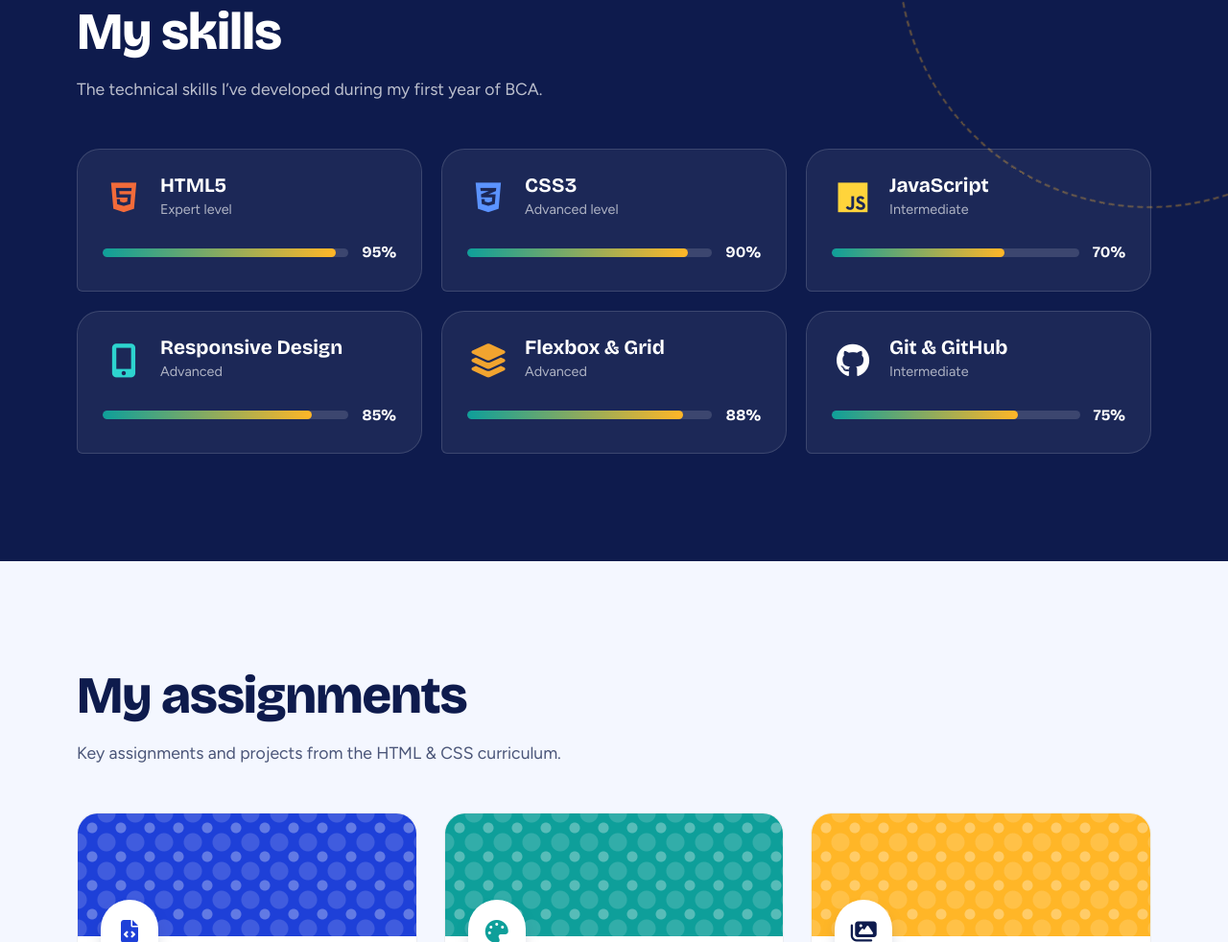
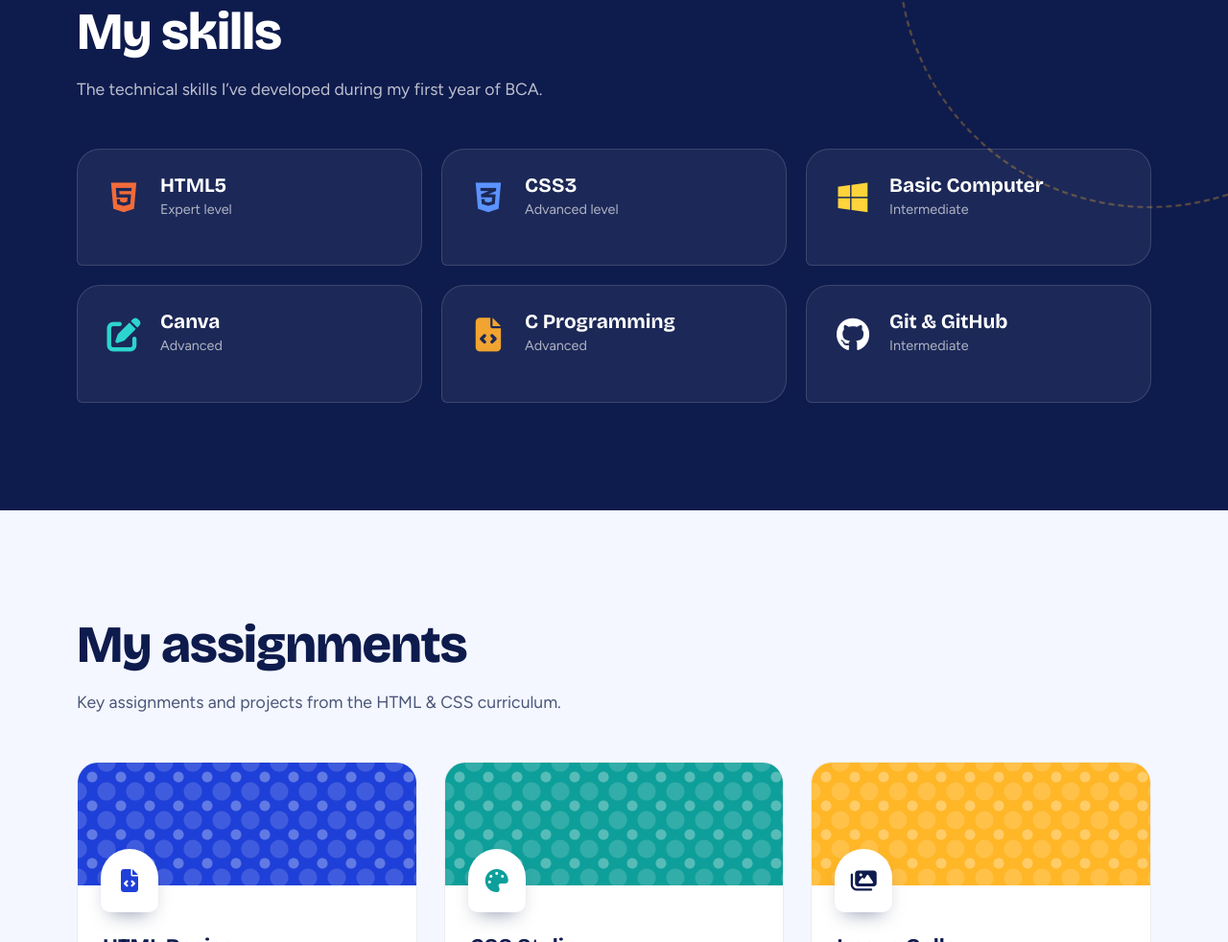
Before and after one commit to aish323rr-creator/Personal-Portfolio, a plain HTML site: page index.html in a window 1280 px wide. Shown: the part 1972-2954 px from the top of the page at 96% size. Drawn offline with nearby package versions, Linux system fonts and the light colour scheme.

Commit message:
Update index.html

```diff
--- a/index.html
+++ b/index.html
@@ -139,14 +139,14 @@
                 <p class="level">Expert level</p>
             </div>
         </div>
-        <div class="loading">
+        <!-- <div class="loading">
             <div class="load-main">
                 <div class="fill">
                 </div>
             </div>
             <span class="percentage">95%
             </span>
-        </div>
+        </div> -->
       </div>
       <div class="skill">
         <div class="skill-main">
@@ -156,65 +156,65 @@
                 <p class="level">Advanced level</p>
             </div>
         </div>
-        <div class="loading">
+        <!-- <div class="loading">
             <div class="load-main">
                 <div class="fill f2">
                 </div>
             </div>
             <span class="percentage">90%
             </span>
-        </div>
+        </div> -->
       </div>
       <div class="skill">
         <div class="skill-main">
-            <i class="fab fa-js" style="color: #FFD43B;;"></i>
+            <i class="fab fa-windows" style="color: #FFD43B;;"></i>
             <div class="js">
-                <h3>JavaScript</h3>
+                <h3>Basic Computer</h3>
                 <p class="level">Intermediate</p>
             </div>
         </div>
-        <div class="loading">
+        <!-- <div class="loading">
             <div class="load-main">
                 <div class="fill f3">
                 </div>
             </div>
             <span class="percentage">70%
             </span>
-        </div>
+        </div> -->
       </div>
       <div class="skill">
         <div class="skill-main">
-            <i class="fas fa-mobile-alt" style="color: #2DD4CF;"></i>
+            <i class="fas fa-edit" style="color: #2DD4CF;"></i>
             <div class="responsive">
-                <h3>Responsive Design</h3>
+                <h3>Canva</h3>
                 <p class="level">Advanced</p>
             </div>
         </div>
-        <div class="loading">
+        <!-- <div class="loading">
             <div class="load-main">
                 <div class="fill f4">
                 </div>
             </div>
             <span class="percentage">85%
             </span>
-        </div>
+        </div> -->
       </div>
       <div class="skill">
         <div class="skill-main">
-            <i class="fas fa-layer-group" style="color: #f1a42f;"></i>
+            <i class="fas fa-file-code" style="color: #f1a42f;"></i>
             <div class="flex">
-                <h3>Flexbox &amp; Grid</h3>
+                <h3>C Programming</h3>
                 <p class="level">Advanced</p>
             </div>
         </div>
-        <div class="loading">
+        <!-- <div class="loading">
             <div class="load-main">
                 <div class="fill f5">
                 </div>
             </div>
             <span class="percentage">88%
             </span>
-        </div>
+        </div> -->
       </div>
       <div class="skill">
         <div class="skill-main">
@@ -224,14 +224,14 @@
                 <p class="level">Intermediate</p>
             </div>
         </div>
-        <div class="loading">
+        <!-- <div class="loading">
             <div class="load-main">
                 <div class="fill f6">
                 </div>
             </div>
             <span class="percentage">75%
             </span>
-        </div>
+        </div> -->
       </div>
     </div>
   </div>
```
